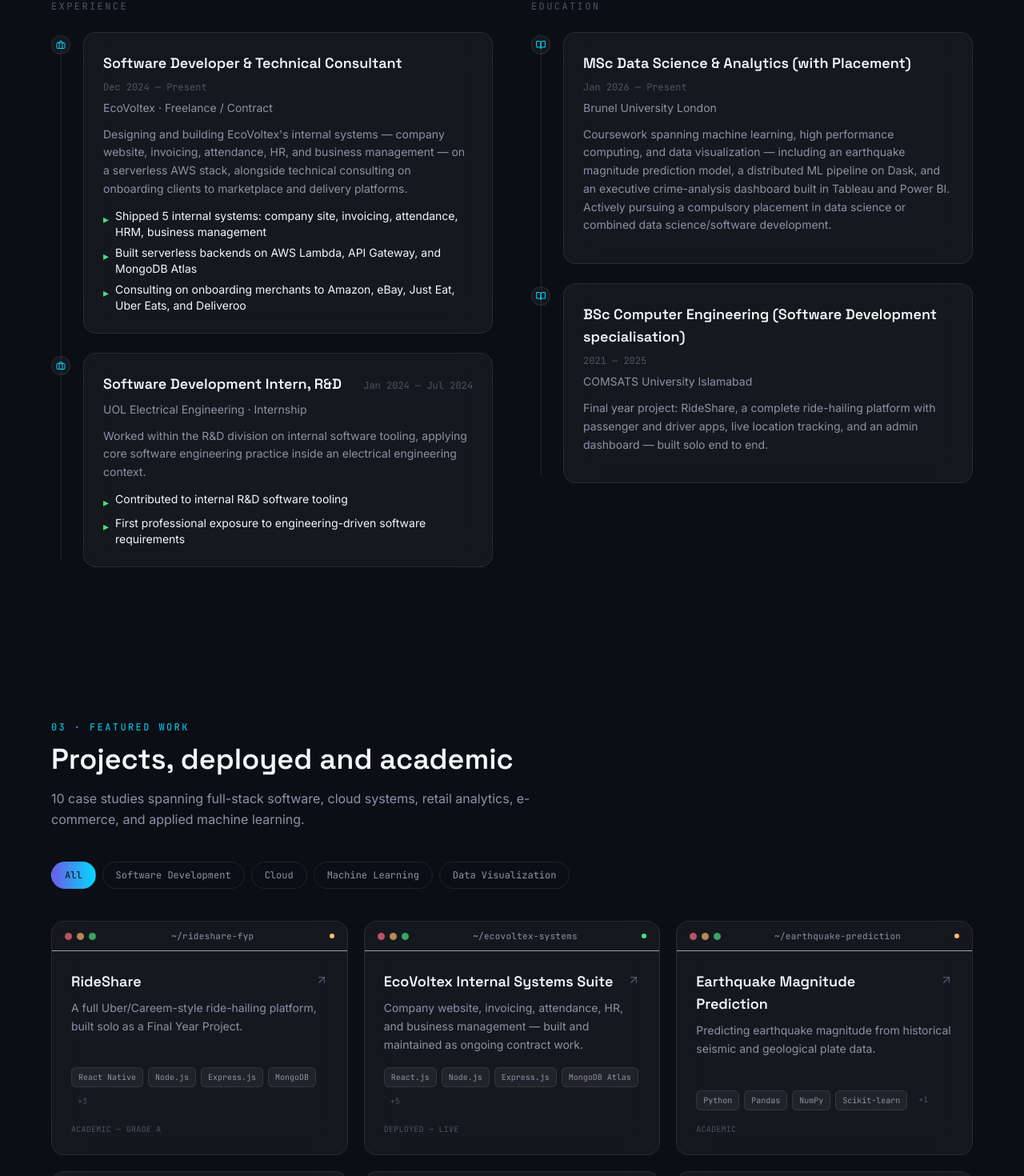
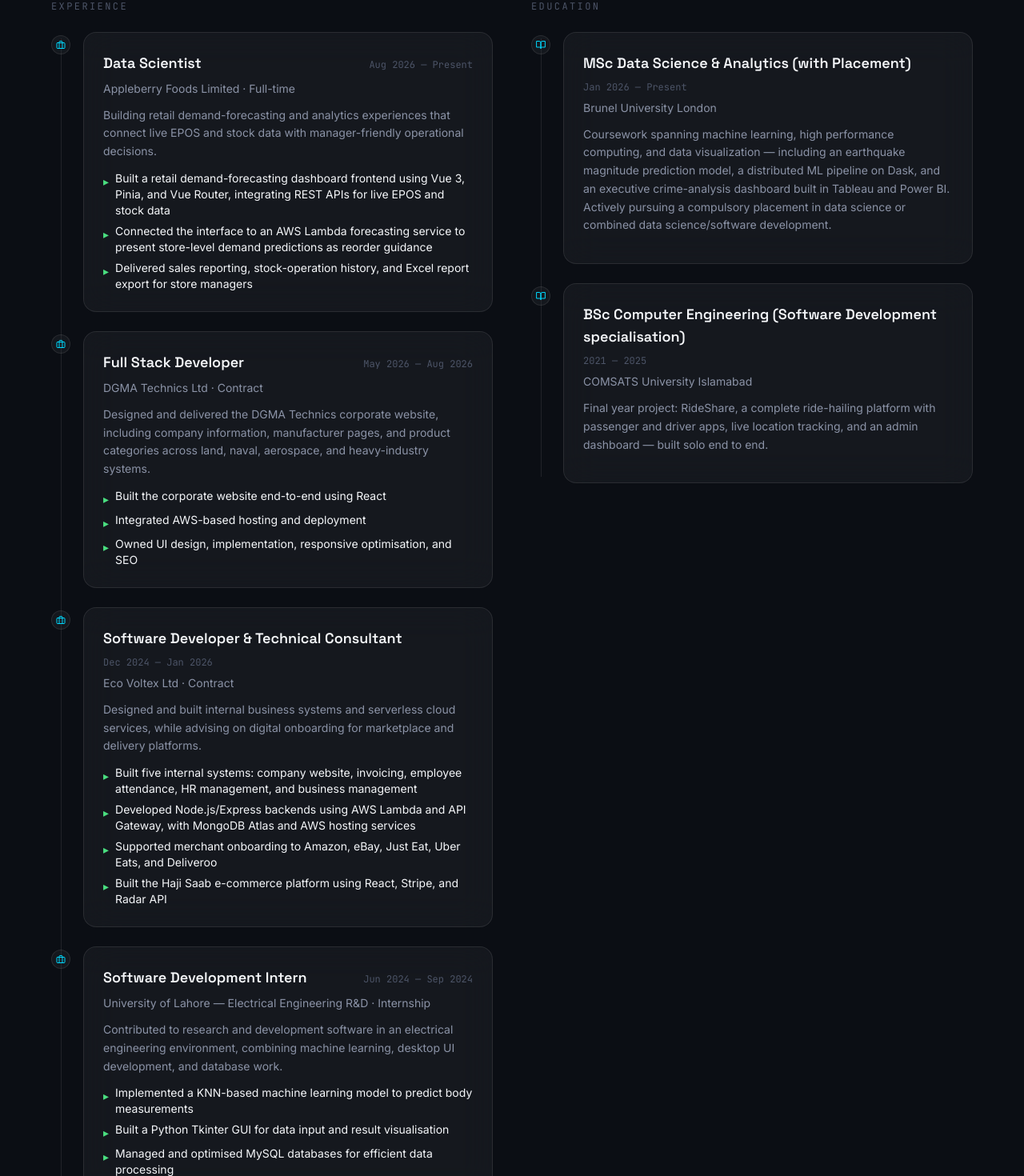
Before and after one commit to Umer-014/Portfolio-014, a React (Vite) app: page / in a window 1280 px wide. Shown: the part 1720-3190 px from the top of the page at 80% size. Built offline with nearby package versions, Linux system fonts and the light colour scheme.

Commit message:
Update experience timeline from current CV

```diff
--- a/src/data/profile.js
+++ b/src/data/profile.js
@@ -23,32 +23,64 @@ export const stats = [
 
 export const experience = [
   {
+    id: "appleberry",
+    company: "Appleberry Foods Limited",
+    role: "Data Scientist",
+    period: "Aug 2026 — Present",
+    location: "London, UK",
+    type: "Full-time",
+    summary:
+      "Building retail demand-forecasting and analytics experiences that connect live EPOS and stock data with manager-friendly operational decisions.",
+    highlights: [
+      "Built a retail demand-forecasting dashboard frontend using Vue 3, Pinia, and Vue Router, integrating REST APIs for live EPOS and stock data",
+      "Connected the interface to an AWS Lambda forecasting service to present store-level demand predictions as reorder guidance",
+      "Delivered sales reporting, stock-operation history, and Excel report export for store managers",
+    ],
+  },
+  {
+    id: "dgma",
+    company: "DGMA Technics Ltd",
+    role: "Full Stack Developer",
+    period: "May 2026 — Aug 2026",
+    location: "London, UK",
+    type: "Contract",
+    summary:
+      "Designed and delivered the DGMA Technics corporate website, including company information, manufacturer pages, and product categories across land, naval, aerospace, and heavy-industry systems.",
+    highlights: [
+      "Built the corporate website end-to-end using React",
+      "Integrated AWS-based hosting and deployment",
+      "Owned UI design, implementation, responsive optimisation, and SEO",
+    ],
+  },
+  {
     id: "ecovoltex",
-    company: "EcoVoltex",
+    company: "Eco Voltex Ltd",
     role: "Software Developer & Technical Consultant",
-    period: "Dec 2024 — Present",
-    location: "Remote / London, UK",
-    type: "Freelance / Contract",
+    period: "Dec 2024 — Jan 2026",
+    location: "London, UK",
+    type: "Contract",
     summary:
-      "Designing and building EcoVoltex's internal systems — company website, invoicing, attendance, HR, and business management — on a serverless AWS stack, alongside technical consulting on onboarding clients to marketplace and delivery platforms.",
+      "Designed and built internal business systems and serverless cloud services, while advising on digital onboarding for marketplace and delivery platforms.",
     highlights: [
-      "Shipped 5 internal systems: company site, invoicing, attendance, HRM, business management",
-      "Built serverless backends on AWS Lambda, API Gateway, and MongoDB Atlas",
-      "Consulting on onboarding merchants to Amazon, eBay, Just Eat, Uber Eats, and Deliveroo",
+      "Built five internal systems: company website, invoicing, employee attendance, HR management, and business management",
+      "Developed Node.js/Express backends using AWS Lambda and API Gateway, with MongoDB Atlas and AWS hosting services",
+      "Supported merchant onboarding to Amazon, eBay, Just Eat, Uber Eats, and Deliveroo",
+      "Built the Haji Saab e-commerce platform using React, Stripe, and Radar API",
     ],
   },
   {
     id: "uol",
-    company: "UOL Electrical Engineering",
-    role: "Software Development Intern, R&D",
-    period: "Jan 2024 — Jul 2024",
-    location: "On-site",
+    company: "University of Lahore — Electrical Engineering R&D",
+    role: "Software Development Intern",
+    period: "Jun 2024 — Sep 2024",
+    location: "Lahore, Pakistan",
     type: "Internship",
     summary:
-      "Worked within the R&D division on internal software tooling, applying core software engineering practice inside an electrical engineering context.",
+      "Contributed to research and development software in an electrical engineering environment, combining machine learning, desktop UI development, and database work.",
     highlights: [
-      "Contributed to internal R&D software tooling",
-      "First professional exposure to engineering-driven software requirements",
+      "Implemented a KNN-based machine learning model to predict body measurements",
+      "Built a Python Tkinter GUI for data input and result visualisation",
+      "Managed and optimised MySQL databases for efficient data processing",
     ],
   },
 ];
```
